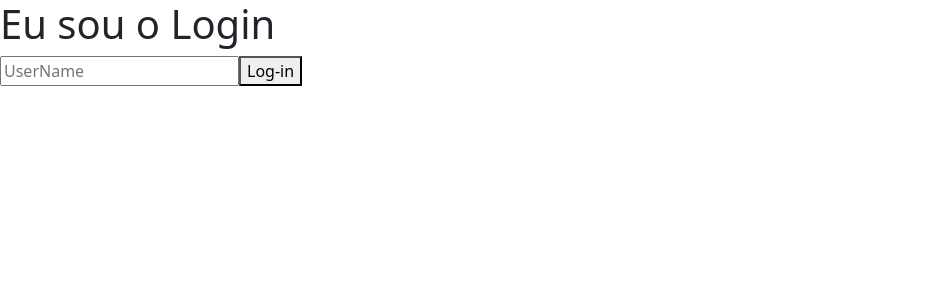
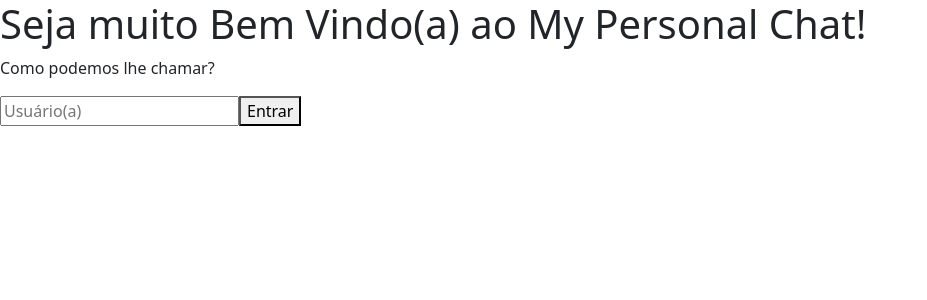
Before and after one commit to lucasquearis/voll-case-front-end, a React (Create React App) app: page /login in a window 1280 px wide. Shown: the top 300 px of the page, without its empty margins (0-927 px from the left). Built offline with nearby package versions, Linux system fonts and the light colour scheme.

Commit message:
implementa context e provider User

```diff
--- a/src/App.jsx
+++ b/src/App.jsx
@@ -1,16 +1,19 @@
 import React from 'react';
 import { Route, Routes, Navigate } from 'react-router-dom';
+import UserProvider from './context/UserProvider';
 import Chat from './pages/Chat';
 import Login from './pages/Login';
 
 function App() {
   return (
     <div className="App">
-      <Routes>
-        <Route path="/login" element={<Login />} />
-        <Route path="/chat" element={<Chat />} />
-        <Route path="/*" element={<Navigate to="/login" />} />
-      </Routes>
+      <UserProvider>
+        <Routes>
+          <Route path="/login" element={<Login />} />
+          <Route path="/chat" element={<Chat />} />
+          <Route path="/*" element={<Navigate to="/login" />} />
+        </Routes>
+      </UserProvider>
     </div>
   );
 }
--- /dev/null
+++ b/src/context/UserContext.js
@@ -0,0 +1,5 @@
+import { createContext } from 'react';
+
+const UserContext = createContext({});
+
+export default UserContext;
--- /dev/null
+++ b/src/context/UserProvider.jsx
@@ -0,0 +1,27 @@
+import React, { useMemo, useState } from 'react';
+import PropTypes from 'prop-types';
+import UserContext from './UserContext';
+
+function UserProvider({ children }) {
+  const [usernameProvider, setUsernameProvider] = useState('');
+
+  const context = useMemo(() => ({
+    usernameProvider,
+    setUsernameProvider,
+  }), [usernameProvider]);
+
+  return (
+    <UserContext.Provider value={context}>
+      {children}
+    </UserContext.Provider>
+  );
+}
+
+UserProvider.propTypes = {
+  children: PropTypes.oneOfType([
+    PropTypes.arrayOf(PropTypes.node),
+    PropTypes.node,
+  ]).isRequired,
+};
+
+export default UserProvider;
--- a/src/pages/Chat/index.jsx
+++ b/src/pages/Chat/index.jsx
@@ -1,12 +1,13 @@
-import React from 'react';
+import React, { useContext } from 'react';
 import { Navigate } from 'react-router-dom';
+import UserContext from '../../context/UserContext';
 
 function Chat() {
-  const username = 'lucas';
-  if (!username) {
+  const { usernameProvider } = useContext(UserContext);
+  if (!usernameProvider) {
     return <Navigate to="/login" />;
   }
-  return (<h1>{`Bem vindo ao chat ${username}`}</h1>);
+  return (<h1>{`Bem vindo ao chat ${usernameProvider}`}</h1>);
 }
 
 export default Chat;
--- a/src/pages/Login/index.jsx
+++ b/src/pages/Login/index.jsx
@@ -1,26 +1,29 @@
-import React, { useState } from 'react';
+import React, { useContext } from 'react';
 import { useNavigate } from 'react-router-dom';
+import UserContext from '../../context/UserContext';
 
 function Login() {
-  const [username, setUsername] = useState('');
   const navigate = useNavigate();
 
-  const loginHandler = (e) => {
-    e.preventDefault();
+  const { setUsernameProvider, usernameProvider } = useContext(UserContext);
+
+  const loginHandler = () => {
     navigate('/chat');
-  };
-
-  const inputHandler = ({ target: { value } }) => {
-    setUsername(value);
   };
 
   return (
     <div>
-      <h1>Eu sou o Login</h1>
+      <h1>Seja muito Bem Vindo(a) ao My Personal Chat!</h1>
+      <p>Como podemos lhe chamar?</p>
       <form>
-        <input value={username} onChange={inputHandler} type="text" placeholder="UserName" />
+        <input
+          value={usernameProvider}
+          onChange={({ target: { value } }) => setUsernameProvider(value)}
+          type="text"
+          placeholder="Usuário(a)"
+        />
         <button onClick={loginHandler} type="button">
-          Log-in
+          Entrar
         </button>
       </form>
     </div>
```
